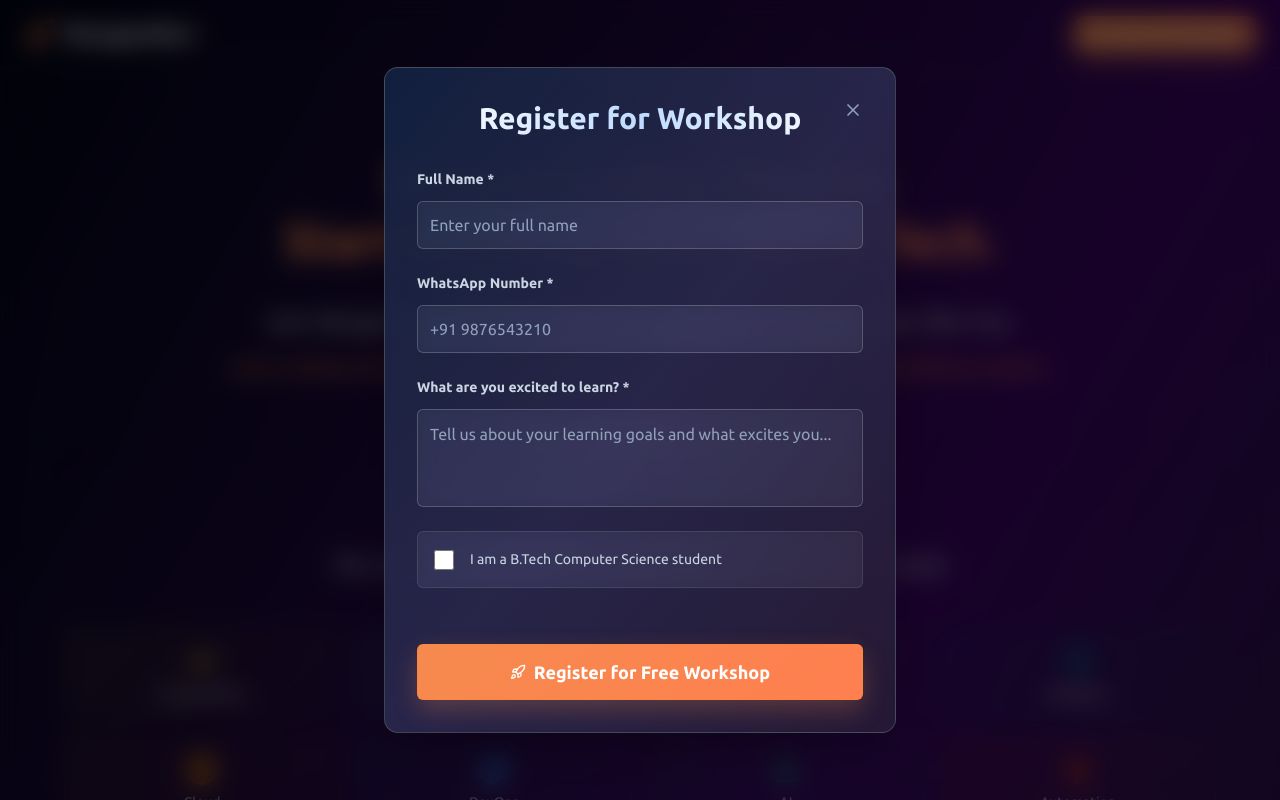
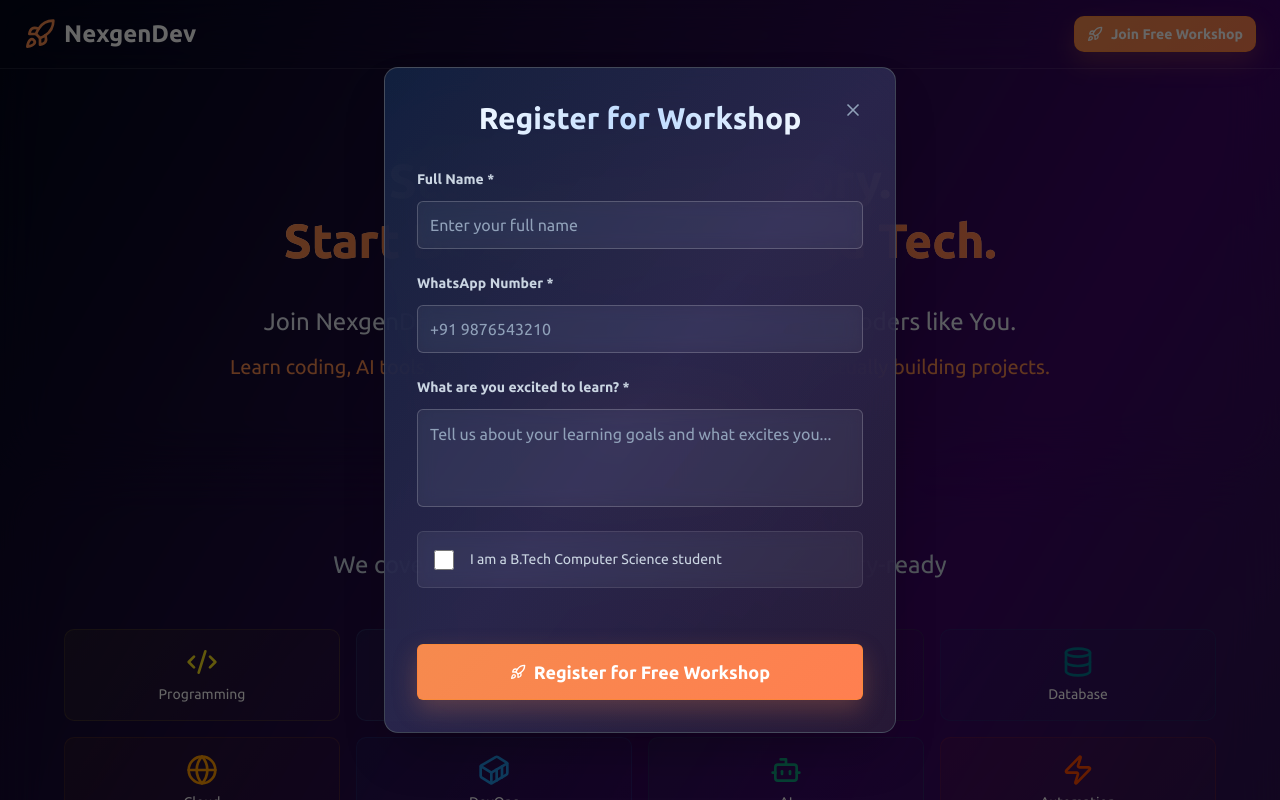
Before and after one commit to benexgendev/nexgen-dev-website, a Next.js app: page / in a window 1280 px wide. Both pictures are taken after a click on the button "Join Free Workshop". Shown: the top 800 px of the page. Built offline with nearby package versions, Linux system fonts and the light colour scheme.

Commit message:
style(workshop-registration-form): remove backdrop blur from overlay div

```diff
--- a/src/components/workshop/workshop-registration-form.tsx
+++ b/src/components/workshop/workshop-registration-form.tsx
@@ -73,7 +73,7 @@
   if (!isOpen) return null;
 
   return (
-    <div className="fixed inset-0 z-[100] flex items-center justify-center p-3 sm:p-4 bg-black/60 backdrop-blur-md">
+    <div className="fixed inset-0 z-[100] flex items-center justify-center p-3 sm:p-4 bg-black/60">
       <div className="relative w-full max-w-sm sm:max-w-md md:max-w-lg mx-auto bg-gradient-to-br from-slate-900/90 via-slate-800/80 to-slate-900/90 backdrop-blur-2xl border border-white/20 rounded-xl sm:rounded-xl shadow-2xl overflow-hidden max-h-[95vh] overflow-y-auto">
         <div className="absolute inset-0 bg-gradient-to-br from-blue-500/10 via-purple-500/10 to-pink-500/10" />
         <div className="absolute inset-0 bg-[radial-gradient(ellipse_at_top,_var(--tw-gradient-stops))] from-blue-400/20 via-transparent to-transparent" />
```
